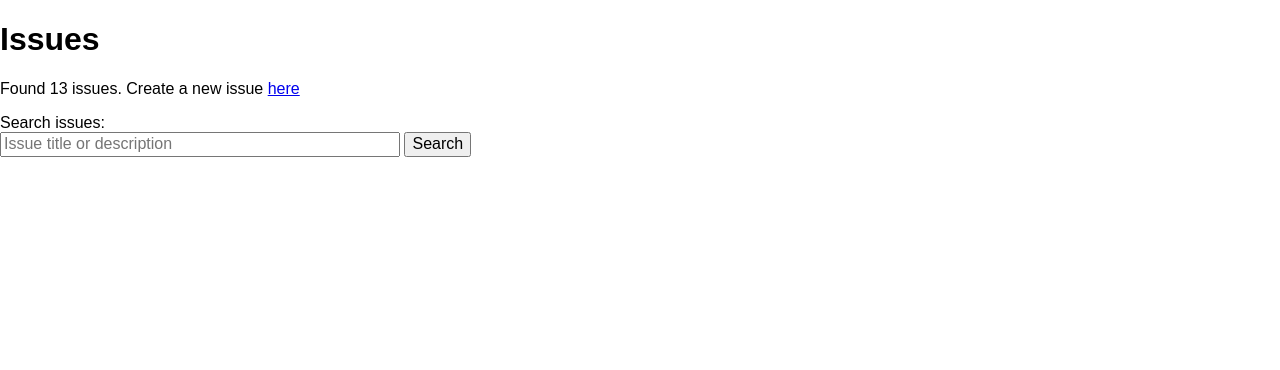
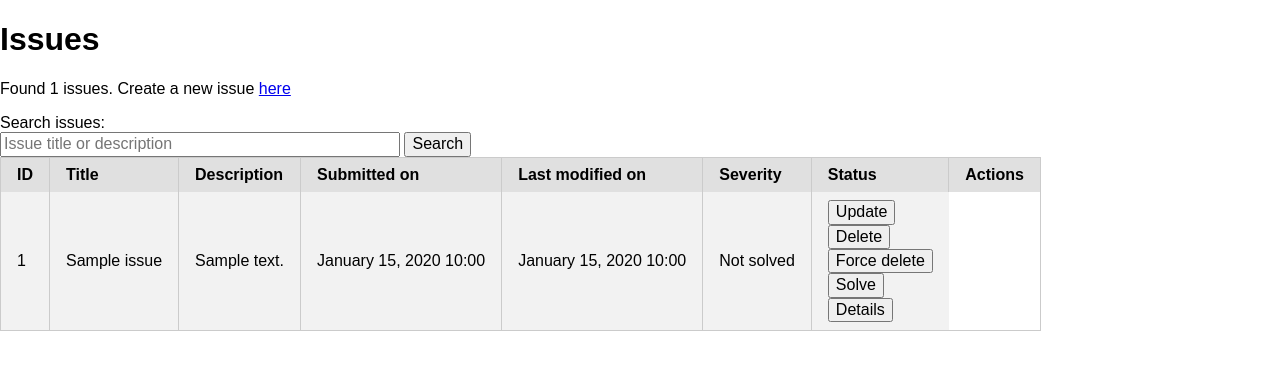
Before and after one commit to voidptrwastaken/Issues-Symfony, a Symfony app: template templates/issues/show.html.twig in a window 1280 px wide. Shown: the top 370 px of the page. Run offline with Twig, Linux system fonts and the light colour scheme; the template is opened without the code that fills it: most values are stand-ins (such as "Sample title", 1, 10 or a date in 2020); some libraries are stand-ins or nearby versions.

Commit message:
got the searchbar to work (thanks js)

```diff
--- a/src/Controller/SearchController.php
+++ b/src/Controller/SearchController.php
@@ -17,7 +17,7 @@ class SearchController extends AbstractController
         $this->repository = $repository;
     }
 
-    #[Route("/search/{?query}", methods: ["GET"])]
+    #[Route("/search/{query}", methods: ["GET"])]
     public function searchIssues(string $query): Response
     {
         $issues = $this->repository->searchIssues($query);
--- a/src/Controller/SolveController.php
+++ b/src/Controller/SolveController.php
@@ -16,7 +16,7 @@ class SolveController extends AbstractController
         $this->repository = $repository;
     }
 
-    #[Route("issues/solve/{id}", methods: ["GET"])]
+    #[Route("issues/solve/{id}", methods: ["POST"])]
     public function solveIssue($id): Response
     {
         $issue = $this->repository->fetchIssue((int) $id);
--- a/templates/base.html.twig
+++ b/templates/base.html.twig
@@ -14,7 +14,6 @@
             <div id="layout" class="pure-g">
                 <div class="pure-u-1">
                     {% block body %}{% endblock %}
-                    {% block board %}{% endblock %}
                 </div>
             </div>
         </div>
--- a/templates/issues/show.html.twig
+++ b/templates/issues/show.html.twig
@@ -1,6 +1,14 @@
 {% extends "base.html.twig" %}
 {% block title %}Issues{% endblock %}
 {% block body %}
+
+<script type="text/javascript">
+function search() {
+    var query = document.getElementById("query").value
+    var url = "http://localhost:8000/search/" + query
+    window.open(url, "_self")
+}
+</script>
 
 <h1>Issues</h1>
 {% if issues|length == 0 %}
@@ -11,9 +19,67 @@
 <p>Found {{ issues|length }} issues. Create a new issue
     <a href="{{ path("app_new_createissue") }}">here</a>
 </p>
-<form method="GET" action="{{ path("app_search_searchissues") }}">
-        <label for="query">Search issues:</label><br>
-        <input type="search" id="query" name="query" placeholder="Issue title or description" size="40">
-        <button type="submit">Search</button>
-</form>
+
+<div class="searchbar">
+<label for="query">Search issues:</label><br>
+<input type="search" id="query" name="query" placeholder="Issue title or description" size="40">
+<button type="submit" onclick="search()">Search</button>
+</div>
+
+<table class="pure-table pure-table-bordered pure-table-striped">
+    <thead>
+        <tr>
+            <th>ID</th>
+            <th>Title</th>
+            <th>Description</th>
+            <th>Submitted on</th>
+            <th>Last modified on</th>
+            <th>Severity</th>
+            <th>Status</th>
+            <th>Actions</th>
+        </tr>
+    </thead>
+    <tbody>
+        {% for issue in issues %}
+        <tr>
+            <td>{{ issue.id }}</td>
+            <td>{{ issue.title }}</td>
+            <td>{{ issue.description|nl2br }}</td>
+            <td>{{ issue.submissionDate|date }}</td>
+            {% if issue.modificationDate == null %}
+            <td>Never</td>
+            {% else %}
+            <td>{{ issue.modificationDate|date }}</td>
+            {% endif %} {% if issue.severity == 1 %}
+            <td>Low</td>
+            {% elseif issue.severity == 2 %}
+            <td>Medium</td>
+            {% elseif issue.severity == 3 %}
+            <td>High</td>
+            {% elseif issue.severity == 4 %}
+            <td>Critical</td>
+            {% endif %} {% if issue.resolutionStatus == 1 %}
+            <td>Solved<br>({{ issue.resolutionDate|date }})</td>
+            <td>
+                <a href="{{ path("app_details_showdetails", {"id": issue.id}) }}"><button>Details</button></a>
+            </td>
+            {% else %}
+            <td>Not solved</td>
+            <td>
+                <a href="{{ path("app_update_showupdateissue", {"id": issue.id}) }}"><button>Update</button></a><br>
+                <a href="{{ path("app_delete_showdeleteissue", {"id": issue.id}) }}"><button>Delete</button></a><br>
+
+				<form method="POST" action="{{ path("app_delete_forcedeleteissue", {"id": issue.id}) }}">
+					<button type="submit">Force delete</button>
+				</form>
+				<form method="POST" action="{{ path("app_solve_solveissue", {"id": issue.id}) }}">
+					<button type="submit">Solve</button>
+				</form>
+                <a href="{{ path("app_details_showdetails", {"id": issue.id}) }}"><button>Details</button></a>
+            </td>
+            {% endif %}
+        </tr>
+        {% endfor %}
+    </tbody>
+</table>
 {% endif %} {% endblock %}
```
